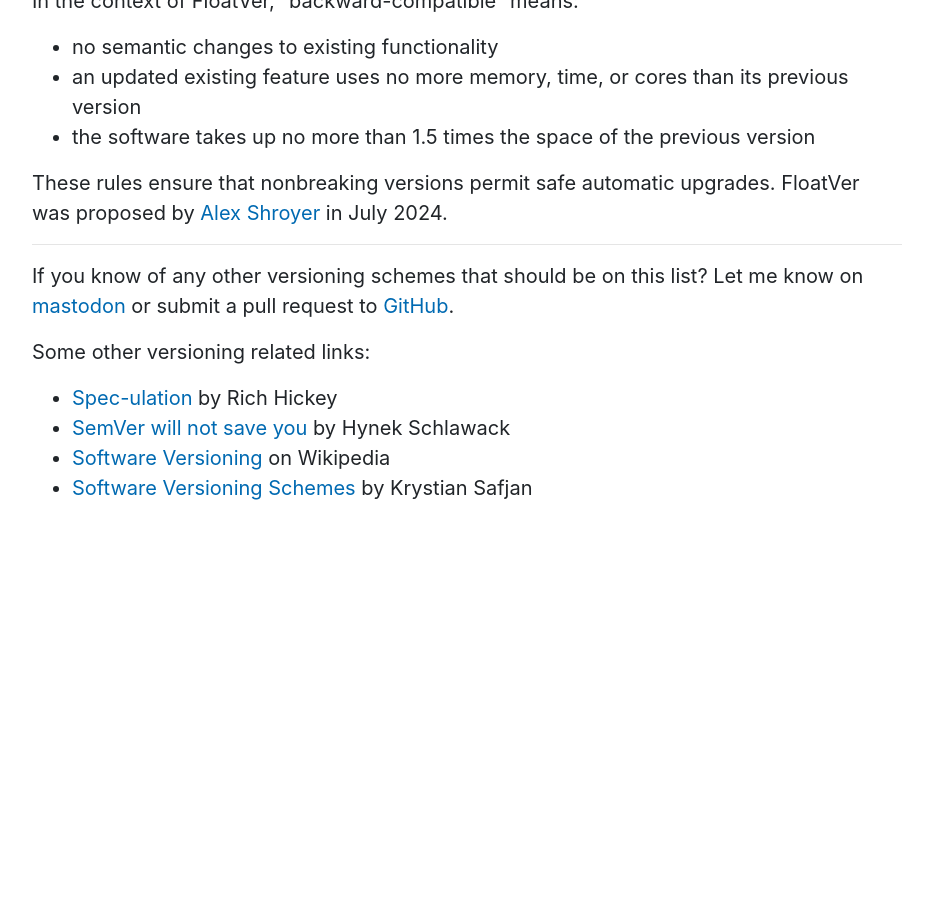
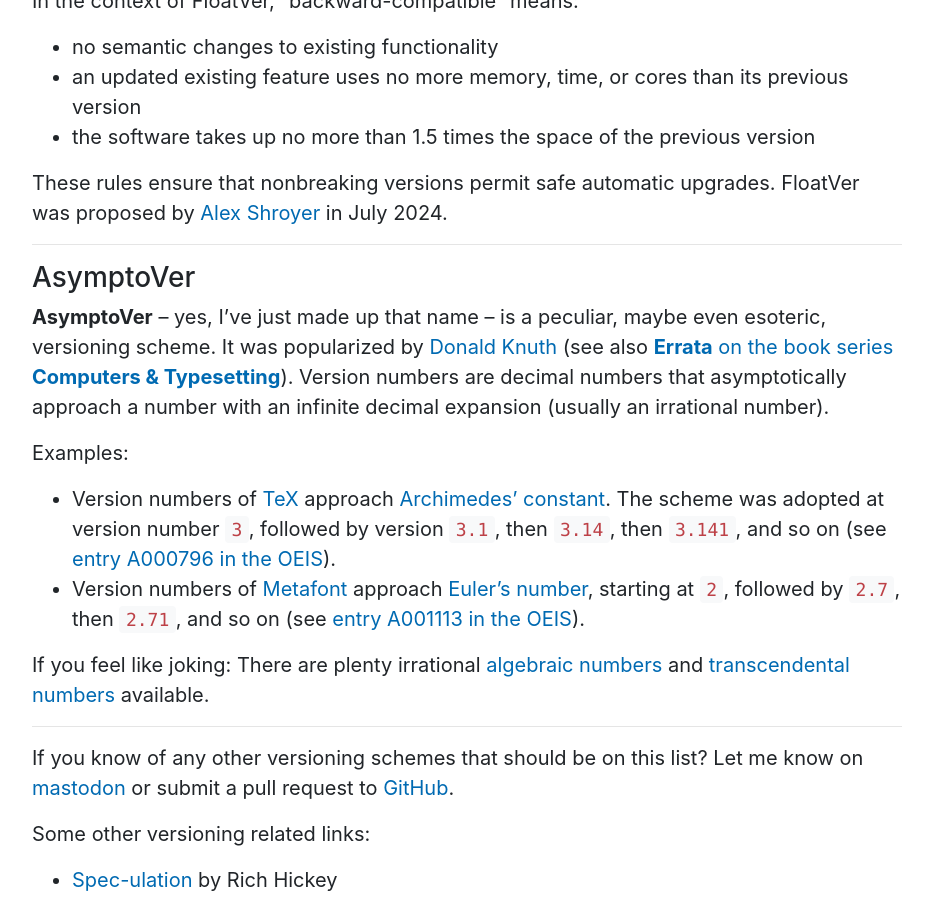
Before and after one commit to andrew/nesbitt.io, a Jekyll site: the page built from _posts/2024-06-24-from-zerover-to-semver-a-comprehensive-list-of-versioning-schemes-in-open-source.md, in a window 1280 px wide and 900 px high, scrolled down 9502 px. Shown: the whole window, without its empty margins (173-1106 px from the left). Built offline with Jekyll 4.4.1, drawn with Linux system fonts in a browser that asks for light colours; before the commit the page ends 10031 px from its top, so only the background shows below that.

Commit message:
versioning: Add AsymptoVer

```diff
--- a/_posts/2024-06-24-from-zerover-to-semver-a-comprehensive-list-of-versioning-schemes-in-open-source.md
+++ b/_posts/2024-06-24-from-zerover-to-semver-a-comprehensive-list-of-versioning-schemes-in-open-source.md
@@ -291,6 +291,24 @@
 
 <hr>
 
+### AsymptoVer
+
+**AsymptoVer** – yes, I’ve just made up that name – is a peculiar, maybe even esoteric, versioning scheme.
+It was popularized by [Donald Knuth](https://en.wikipedia.org/wiki/Donald_Knuth) (see also [**Errata** on the book series **Computers & Typesetting**](https://www-cs-faculty.stanford.edu/~knuth/abcde.html#bugs)).
+Version numbers are decimal numbers that asymptotically approach a number with an infinite decimal expansion (usually an irrational number).
+
+Examples:
+- Version numbers of [TeX](https://en.wikipedia.org/wiki/TeX)
+  approach [Archimedes’ constant](https://en.wikipedia.org/wiki/Archimedes_constant).
+  The scheme was adopted at version number `3`, followed by version `3.1`, then `3.14`, then `3.141`, and so on (see [entry A000796 in the OEIS](https://oeis.org/A000796)).
+- Version numbers of [Metafont](https://en.wikipedia.org/wiki/Metafont)
+  approach [Euler’s number](https://en.wikipedia.org/wiki/Euler%27s_number),
+  starting at `2`, followed by `2.7`, then `2.71`, and so on (see [entry A001113 in the OEIS](https://oeis.org/A001113)).
+
+If you feel like joking: There are plenty irrational [algebraic numbers](https://en.wikipedia.org/wiki/Algebraic_number) and [transcendental numbers](https://en.wikipedia.org/wiki/Transcendental_number) available.
+
+<hr>
+
 If you know of any other versioning schemes that should be on this list? Let me know on [mastodon](https://mastodon.social/@andrewnez) or submit a pull request to [GitHub](https://github.com/andrew/nesbitt.io/blob/master/_posts/2024-06-24-from-zerover-to-semver-a-comprehensive-list-of-versioning-schemes-in-open-source.md).
 
 Some other versioning related links:
```
